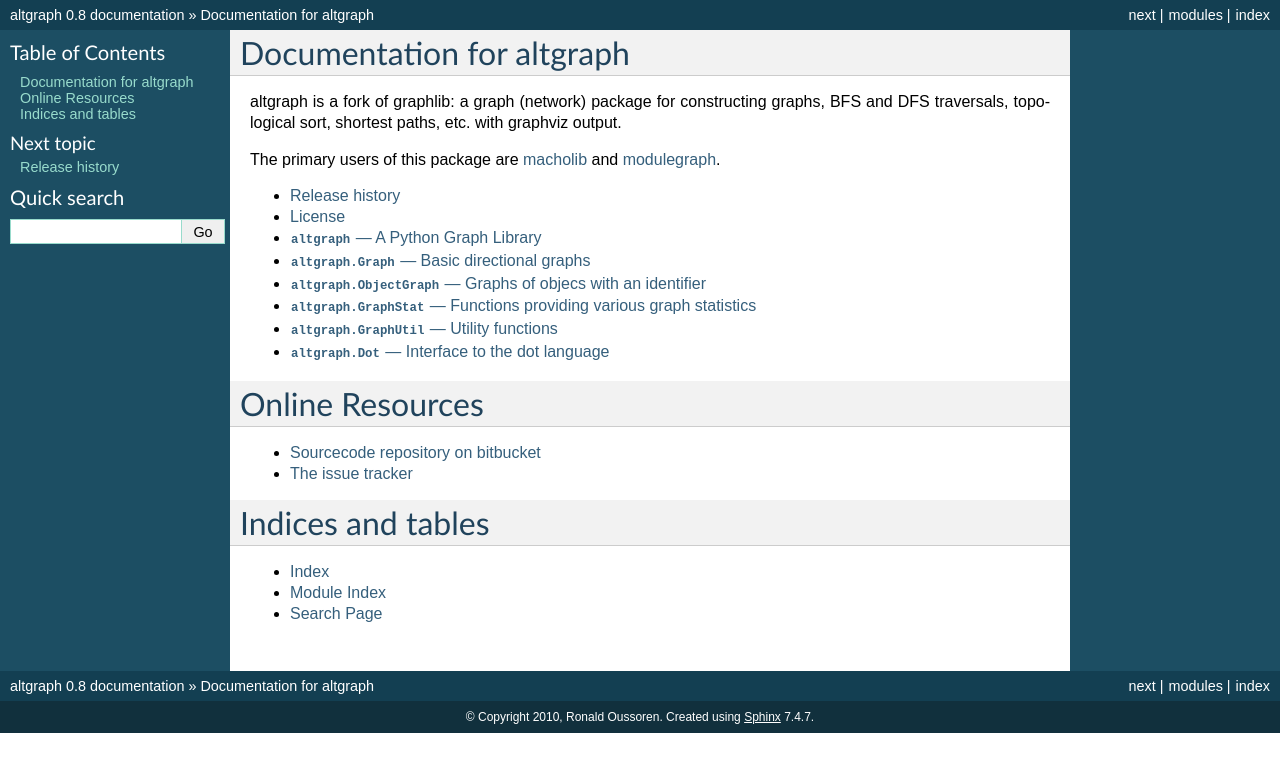
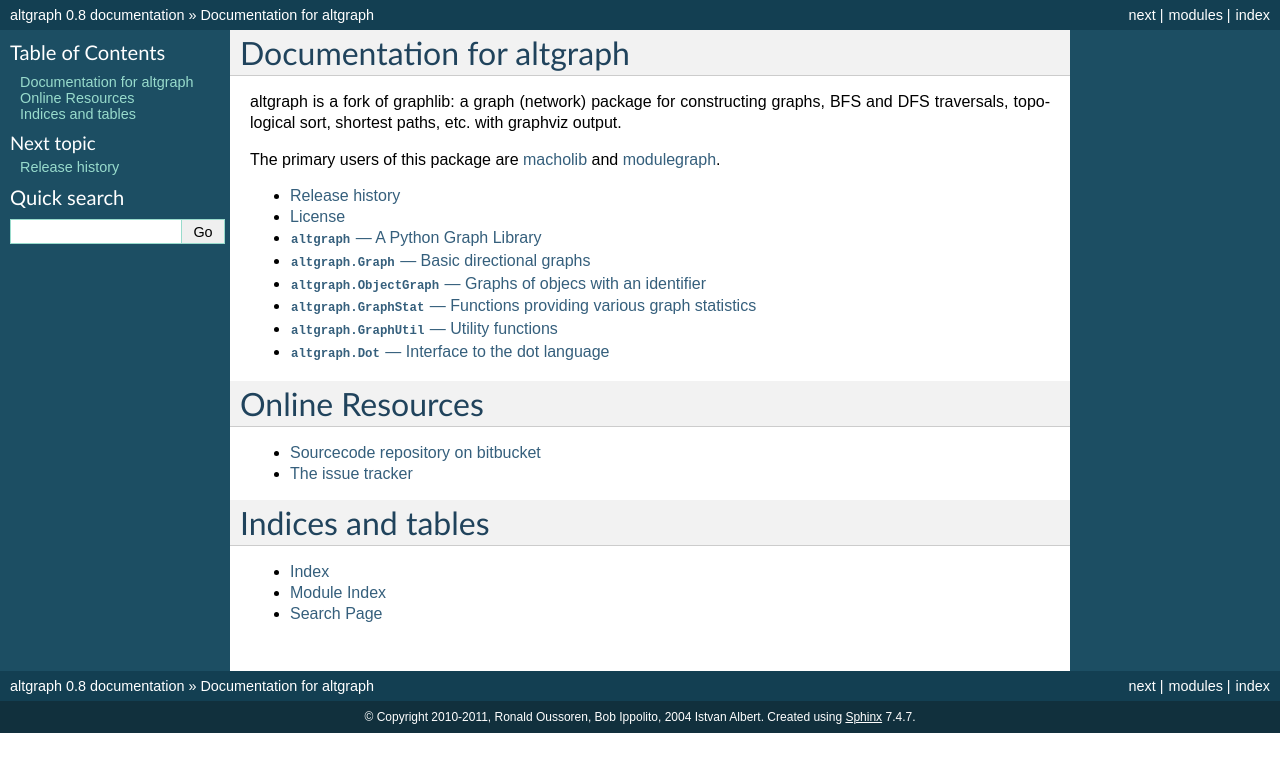
Before and after one commit to ronaldoussoren/altgraph, a Sphinx documentation site: the page built from doc/index.rst, in a window 1280 px wide. Shown: the top 772 px of the page. Built offline with Sphinx 7.4.7, drawn with Linux system fonts in a browser that asks for light colours.

Commit message:
Update copyright lines in sphinix configuration

```diff
--- a/doc/conf.py
+++ b/doc/conf.py
@@ -49,7 +49,7 @@
 
 # General information about the project.
 project = u'altgraph'
-copyright = u'2010, Ronald Oussoren'
+copyright = u'2010-2011, Ronald Oussoren, Bob Ippolito, 2004 Istvan Albert'
 
 # The version info for the project you're documenting, acts as replacement for
 # |version| and |release|, also used in various other places throughout the
```
